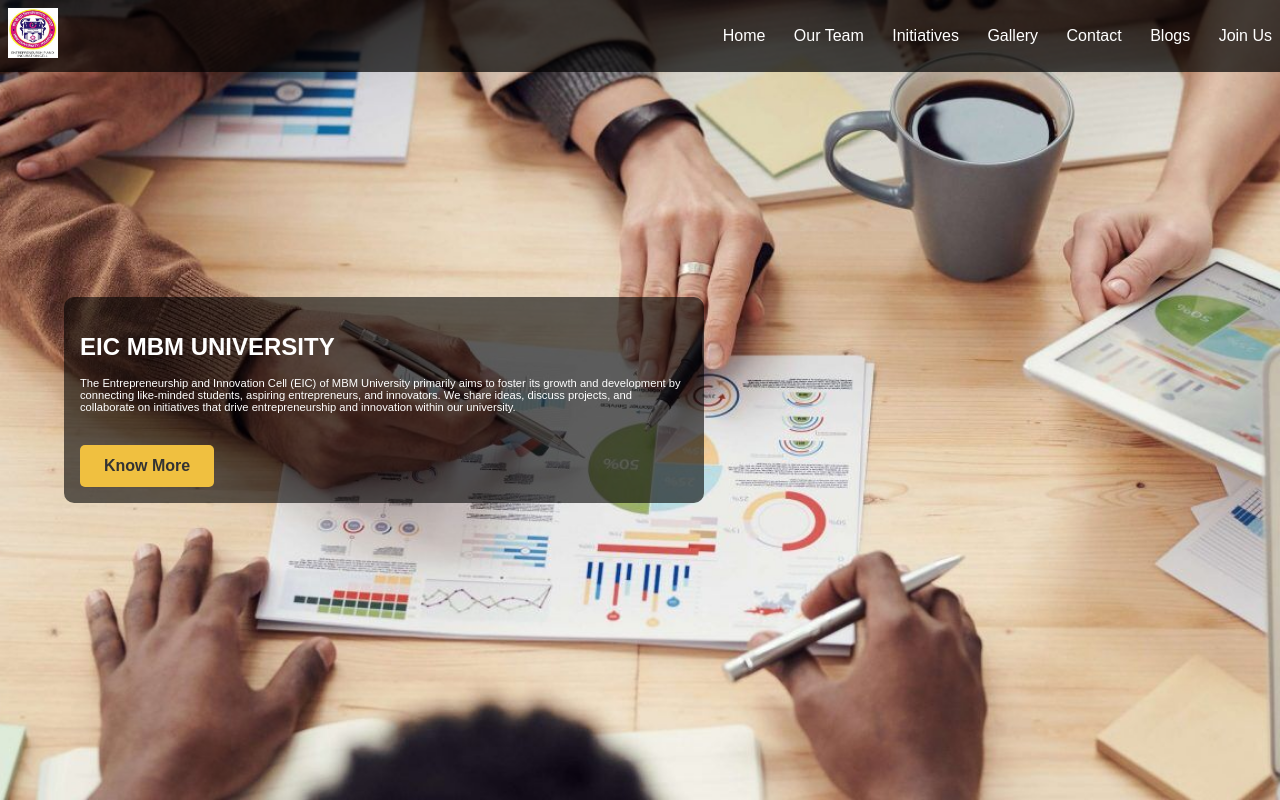
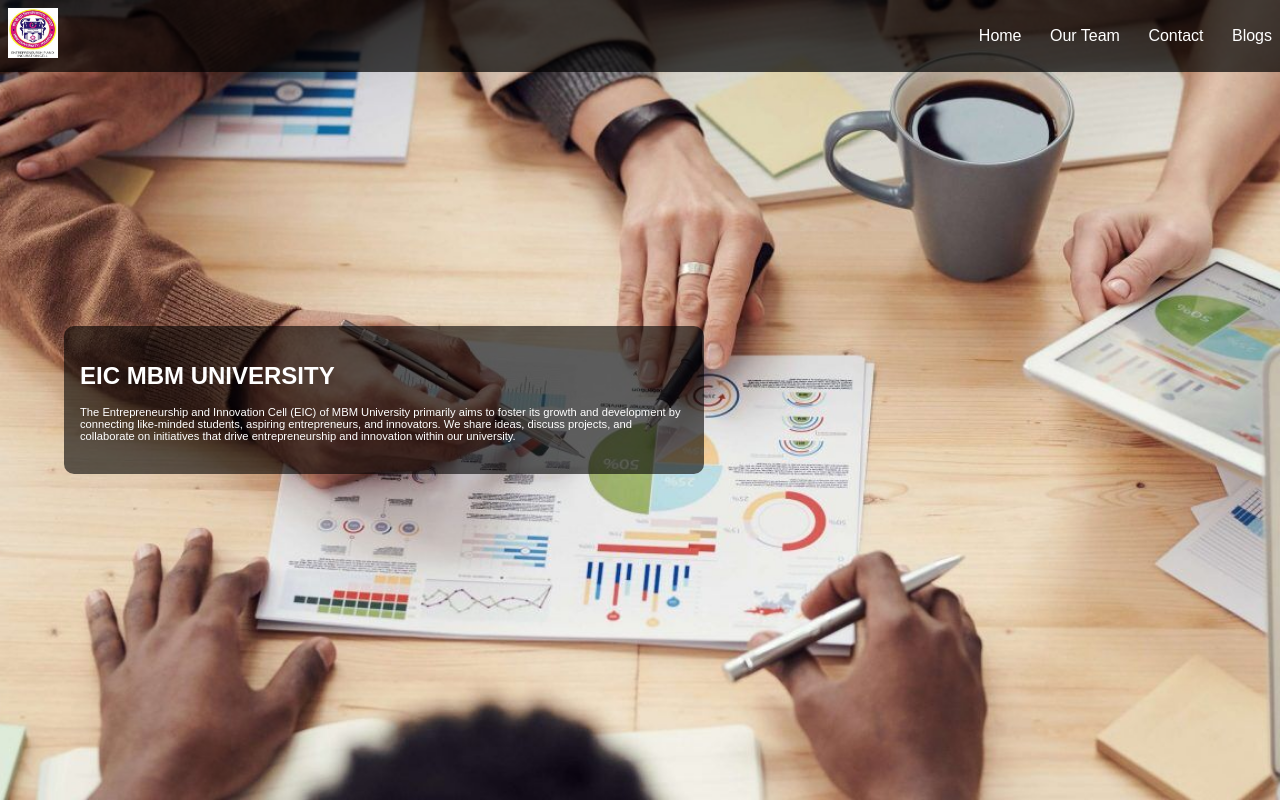
Before and after one commit to eicmbmu/EIC-Website, a plain HTML site: page index.html in a window 1280 px wide. Drawn offline with Linux system fonts and the light colour scheme.

Commit message:
small changes

```diff
--- a/index.html
+++ b/index.html
@@ -16,17 +16,17 @@
             <div class="nav-links">
                 <a href="#home">Home</a>
                 <a href="team_page.html">Our Team</a>
-                <a href="#initiatives">Initiatives</a>
-                <a href="#gallery">Gallery</a>
+                <!-- <a href="#initiatives">Initiatives</a> -->
+                <!-- <a href="#gallery">Gallery</a> -->
                 <a href="#contact">Contact</a>
                 <a href="#blogs">Blogs</a>
-                <div class="dropdown">
+                <!-- <div class="dropdown">
                     <a href="#" id="joinUsBtn">Join Us</a>
                     <div id="joinUsDropdown" class="dropdown-content">
                         <a href="#register">Register</a>
                         <a href="#login">Login</a>
                     </div>
-                </div>
+                </div> -->
             </div>
         </nav>
     </header>
@@ -44,12 +44,12 @@
             <p>
                 The Entrepreneurship and Innovation Cell (EIC) of MBM University primarily aims to foster its growth and development by connecting like-minded students, aspiring entrepreneurs, and innovators. We share ideas, discuss projects, and collaborate on initiatives that drive entrepreneurship and innovation within our university.
             </p>
-            <a href="#" class="cta-button">Know More</a>
+            <!-- <a href="#" class="cta-button">Know More</a> -->
         </div>
     </section>
 
 
-    <script>
+    <!-- <script>
         const joinUsBtn = document.getElementById('joinUsBtn');
         const dropdown = document.getElementById('joinUsDropdown');
 
@@ -65,6 +65,6 @@
                 }
             }
         }
-    </script>
+    </script> -->
 </body>
 </html>
```
